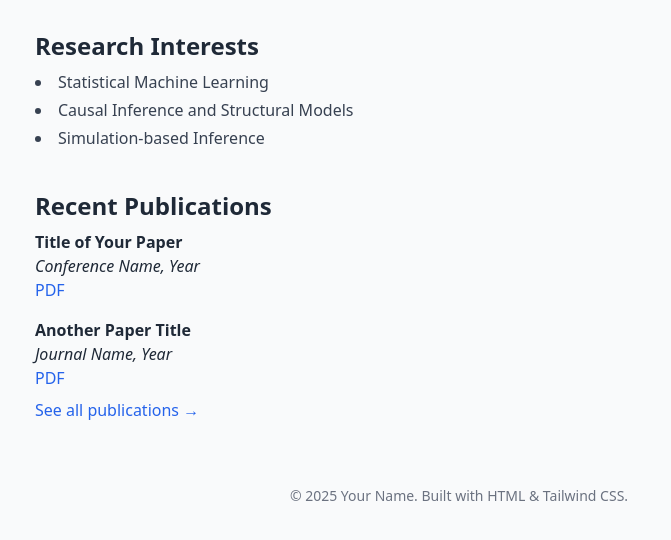
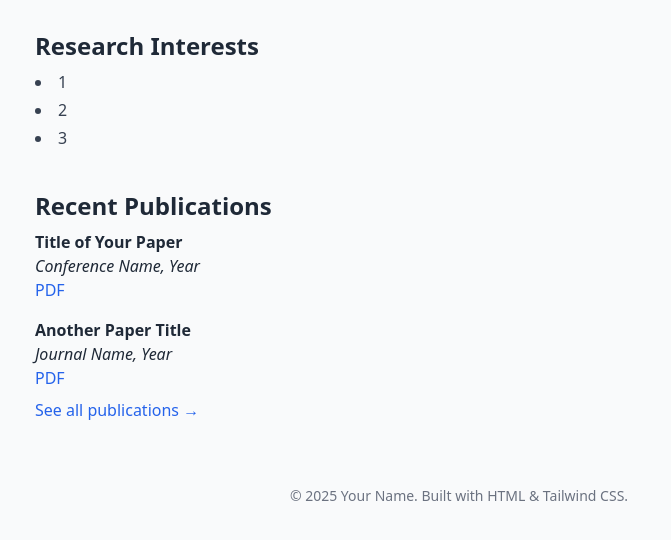
Before and after one commit to c-edgar/c-edgar.github.io, a plain HTML site: page index.html in a window 1280 px wide. Shown: the part 202-742 px from the top of the page, without its empty margins (181-852 px from the left). Drawn offline with nearby package versions, Linux system fonts and the light colour scheme.

Commit message:
Update index.html

```diff
--- a/index.html
+++ b/index.html
@@ -29,9 +29,9 @@
     <section class="mt-10">
       <h2 class="text-2xl font-semibold mb-2">Research Interests</h2>
       <ul class="list-disc list-inside text-gray-700 space-y-1">
-        <li>Statistical Machine Learning</li>
-        <li>Causal Inference and Structural Models</li>
-        <li>Simulation-based Inference</li>
+        <li>1</li>
+        <li>2</li>
+        <li>3</li>
       </ul>
     </section>
 
```
